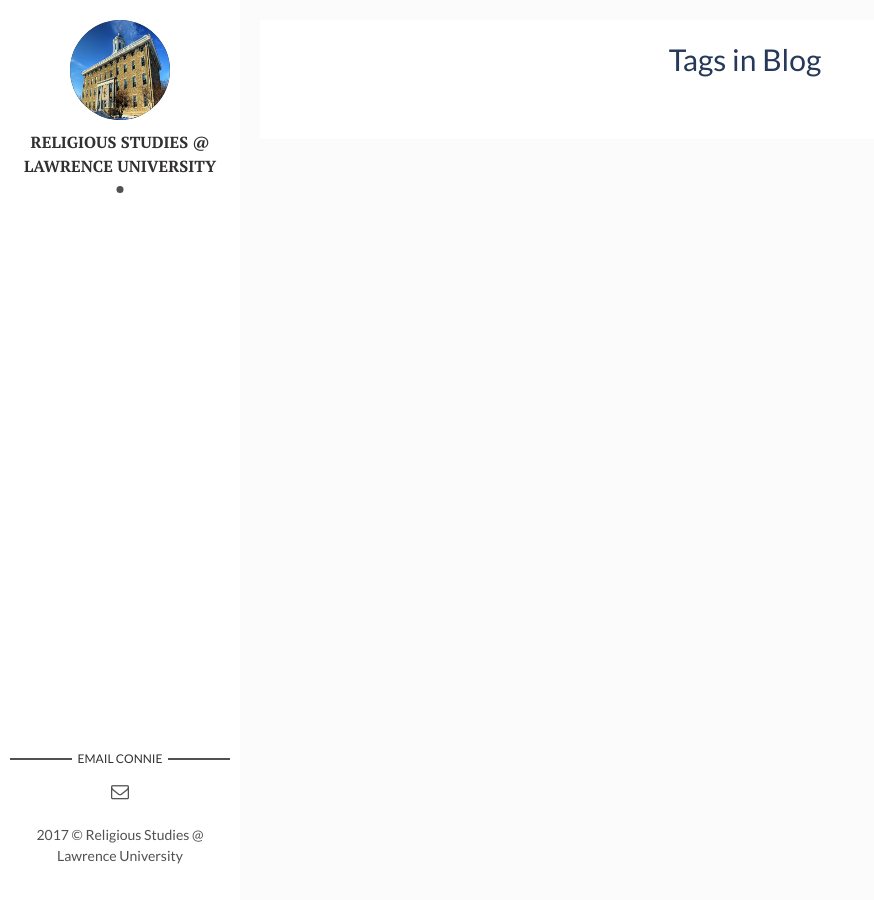
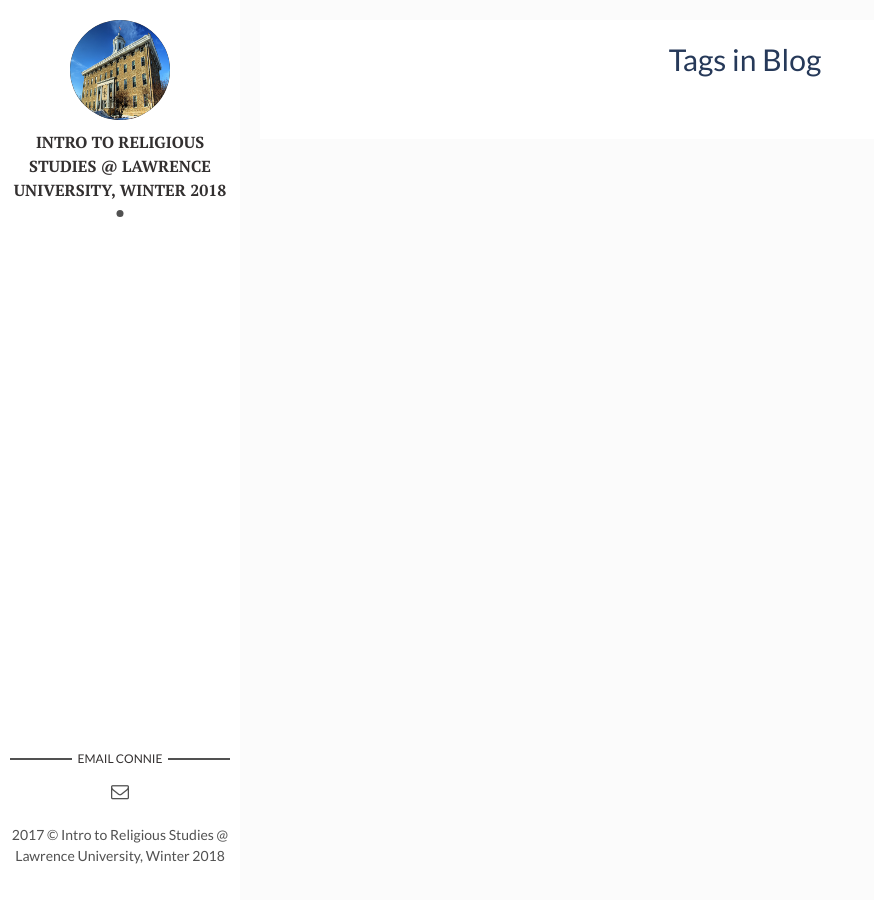
Before and after one commit to ckassor/ckassor.github.io, a Jekyll site: the page built from tags.html, in a window 1280 px wide. Shown: the whole page, without its empty margins (0-874 px from the left). Built offline with Jekyll 4.4.1, drawn with Linux system fonts in a browser that asks for light colours.

Commit message:
updated config again

```diff
--- a/_config.yml
+++ b/_config.yml
@@ -7,7 +7,7 @@ url: "http://rlst100.party" # the base hostname & protocol for your site, e.g. h
 site-twitter: #if your site has a twitter account, enter it here
 
 # Author Settings
-author: Religious Studies @ Lawrence University
+author: Intro to Religious Studies @ Lawrence University, Winter 2018
 author-img: mainhall.jpg
 facebook: RLSTatLU
 email: constance.e.kassor@lawrence.edu
@@ -22,7 +22,7 @@ plugins_dir:
   - jekyll-paginate
   - jemoji
 
-paginate: 8
+paginate: 12
 paginate_path: "/page/:num"
 
 exclude: ["node_modules", "gulpfile.js", "package.json", "yarn.lock"]
```
